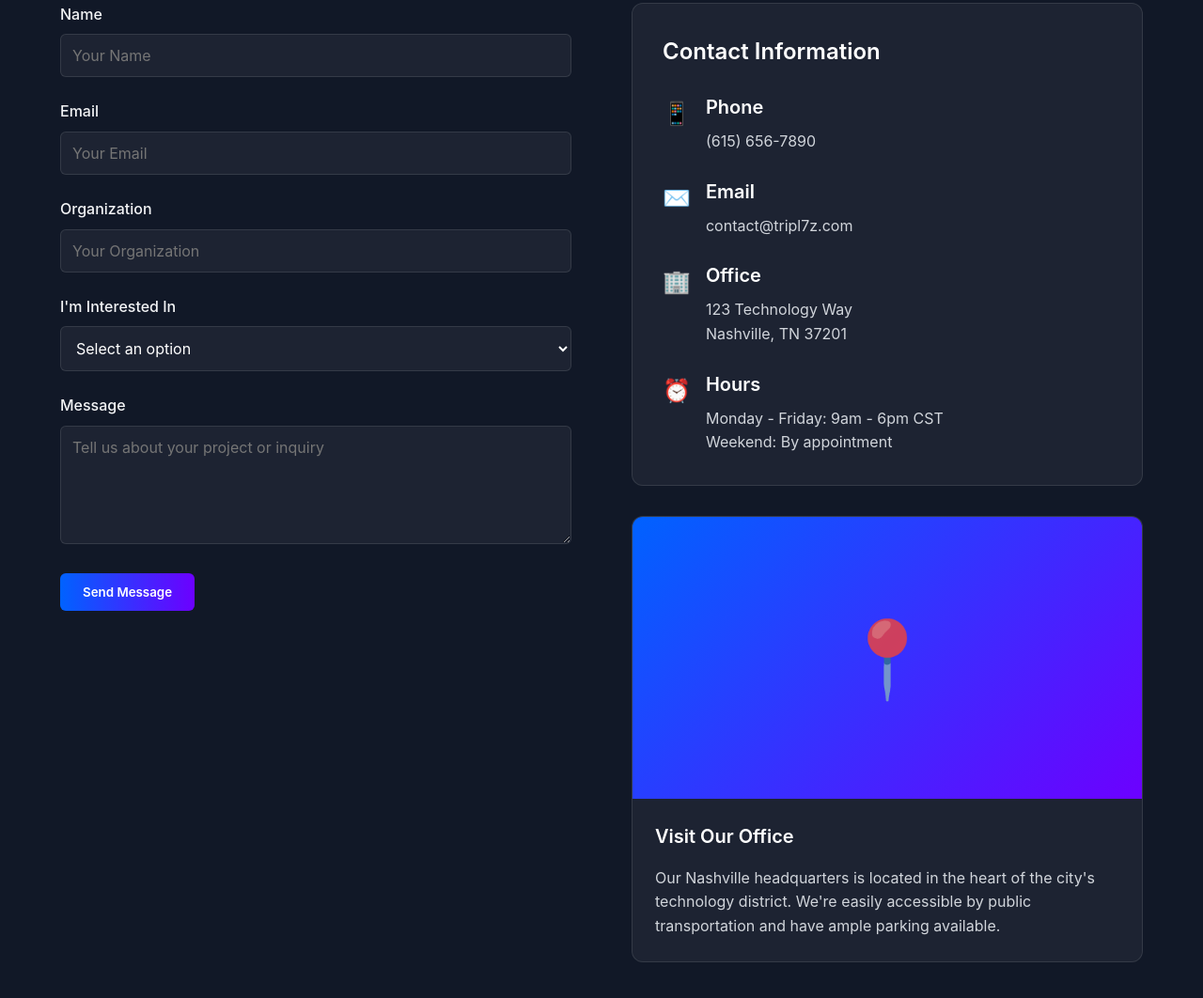
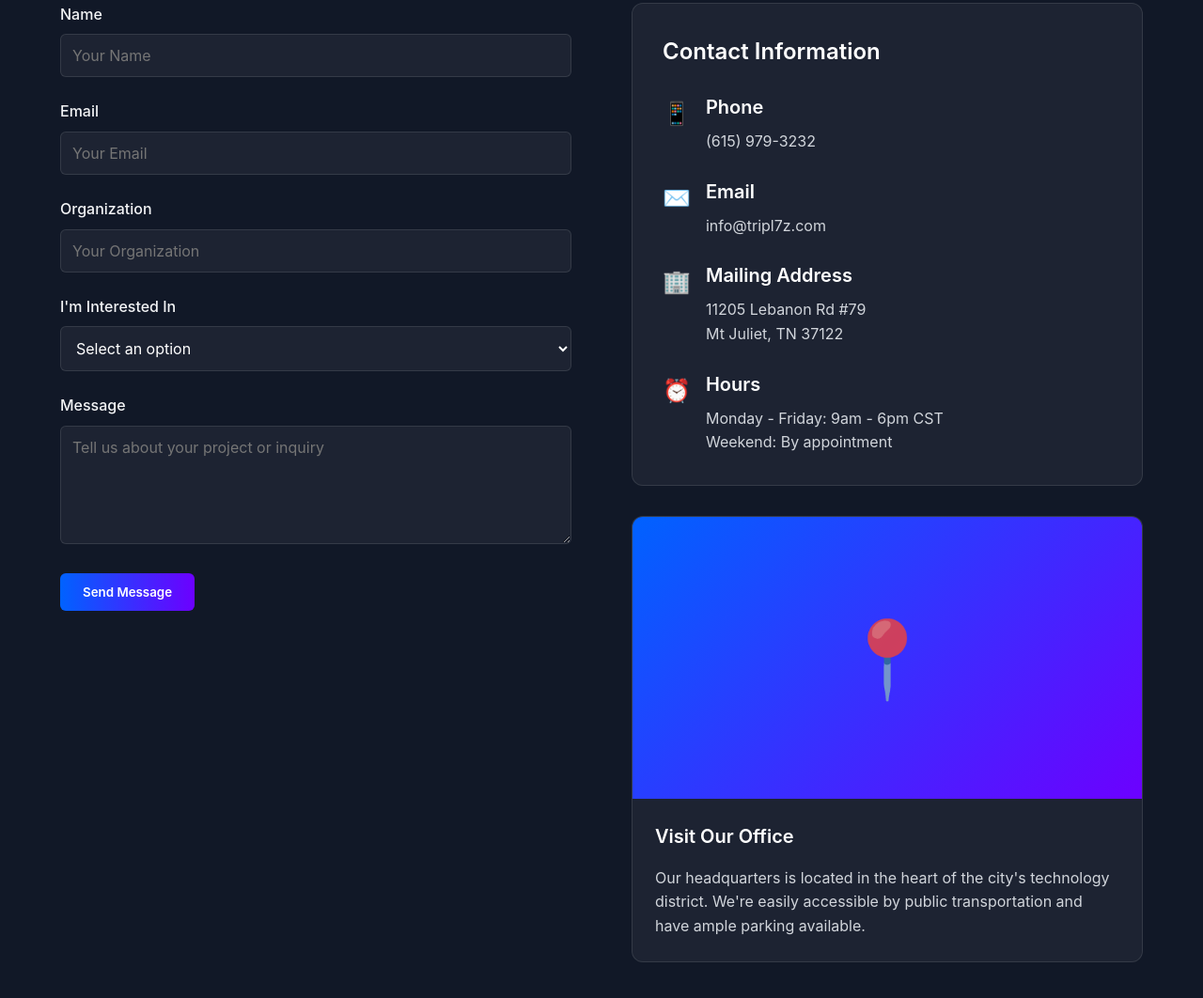
Before and after one commit to Volanalytics/tripl7z, a plain HTML site: page contact.html in a window 1280 px wide. Shown: the part 394-1456 px from the top of the page at 94% size. Drawn offline with Linux system fonts and the light colour scheme.

Commit message:
Update contact.html

```diff
--- a/contact.html
+++ b/contact.html
@@ -499,21 +499,21 @@
                             <div class="contact-icon">📱</div>
                             <div class="contact-text">
                                 <h4>Phone</h4>
-                                <p><a href="tel:+16156567890">(615) 656-7890</a></p>
+                                <p><a href="tel:+16159793232">(615) 979-3232</a></p>
                             </div>
                         </div>
                         <div class="contact-item">
                             <div class="contact-icon">✉️</div>
                             <div class="contact-text">
                                 <h4>Email</h4>
-                                <p><a href="mailto:contact@tripl7z.com">contact@tripl7z.com</a></p>
+                                <p><a href="mailto:info@tripl7z.com">info@tripl7z.com</a></p>
                             </div>
                         </div>
                         <div class="contact-item">
                             <div class="contact-icon">🏢</div>
                             <div class="contact-text">
-                                <h4>Office</h4>
-                                <p>123 Technology Way<br>Nashville, TN 37201</p>
+                                <h4>Mailing Address</h4>
+                                <p>11205 Lebanon Rd #79<br>Mt Juliet, TN 37122</p>
                             </div>
                         </div>
                         <div class="contact-item">
@@ -532,7 +532,7 @@
                     </div>
                     <div class="map-content">
                         <h3>Visit Our Office</h3>
-                        <p>Our Nashville headquarters is located in the heart of the city's technology district. We're easily accessible by public transportation and have ample parking available.</p>
+                        <p>Our headquarters is located in the heart of the city's technology district. We're easily accessible by public transportation and have ample parking available.</p>
                     </div>
                 </div>
             </div>
```
